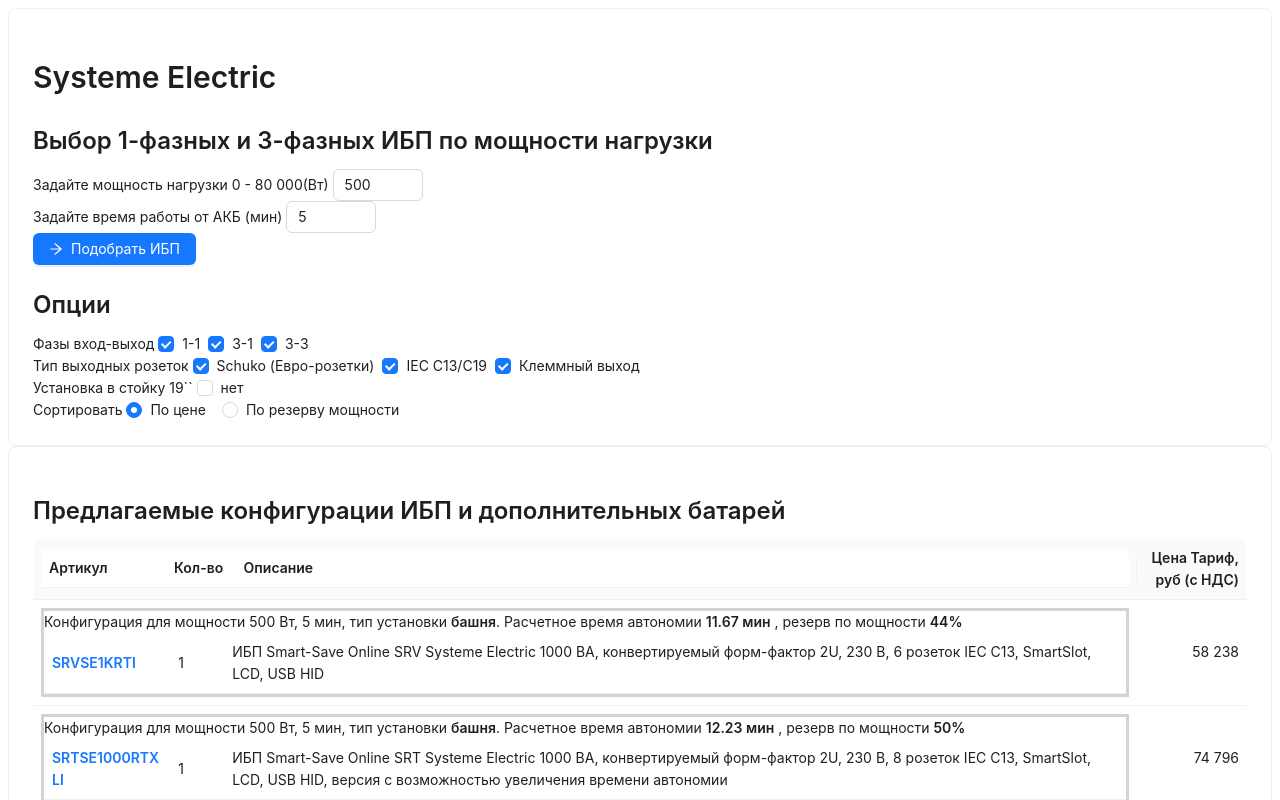
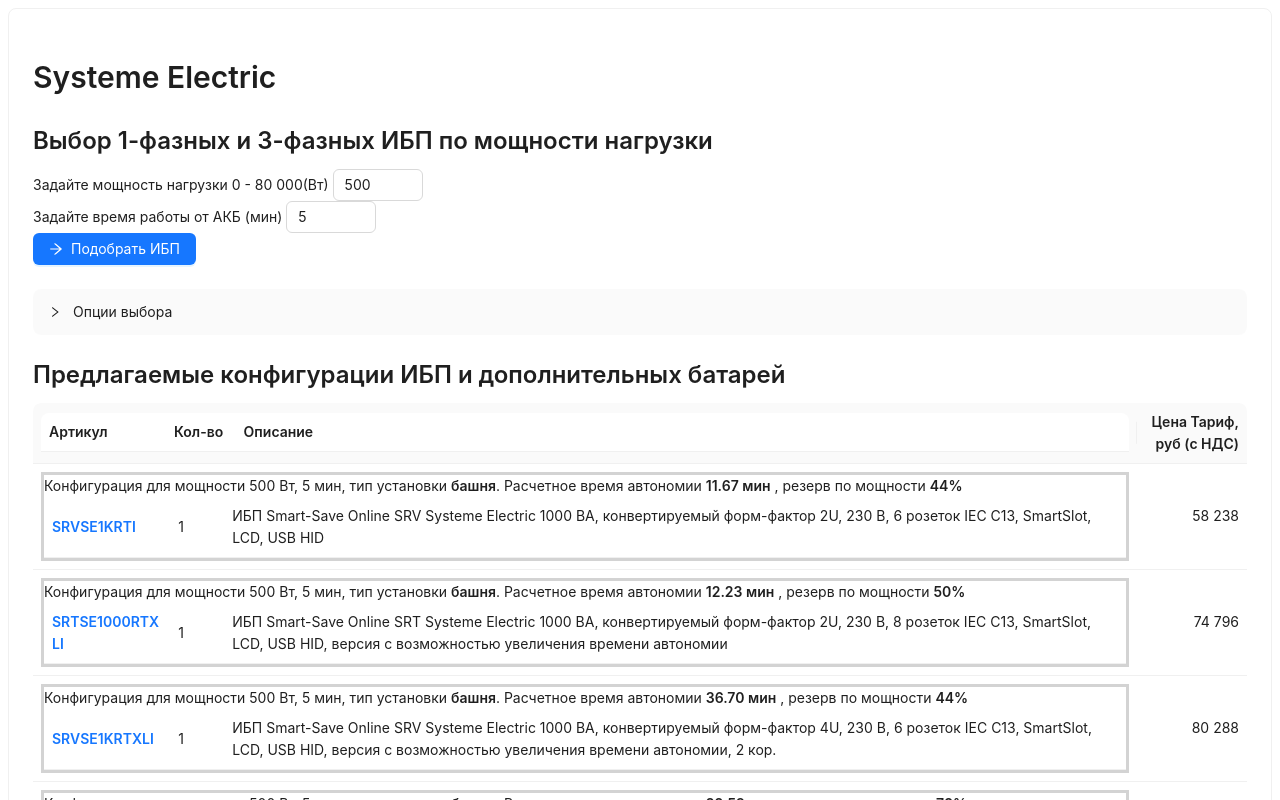
Before and after one commit to psvekb/ups-selector, a Next.js app: page / in a window 1280 px wide. Both pictures are taken after a click on the button "Подобрать ИБП". Shown: the top 800 px of the page. Built offline with nearby package versions, Linux system fonts and the light colour scheme.

Commit message:
add collapse option panel

```diff
--- a/Components/UpsSelector.jsx
+++ b/Components/UpsSelector.jsx
@@ -12,6 +12,7 @@
   Col,
   Table,
   Checkbox,
+  Collapse,
   // Text,
 } from "antd";
 import { ArrowRightOutlined, CalculatorOutlined } from "@ant-design/icons";
@@ -287,7 +288,9 @@
         </Form.Item>
         {finish && (
           <>
-            <Typography.Title level={3}>Опции </Typography.Title>
+            {/* <Typography.Title level={3}>Опции </Typography.Title> */}
+            <Collapse bordered={false} defaultActiveKey={["1"]}>
+              <Collapse.Panel header={"Опции выбора"}>
                 <Text>Фазы вход-выход </Text>
                 <Checkbox
                   checked={requestState.phase11}
@@ -349,11 +352,11 @@
                   <Radio value="price">По цене </Radio>
                   <Radio value="powerReserve">По резерву мощности </Radio>
                 </Radio.Group>
+              </Collapse.Panel>
+            </Collapse>
           </>
         )}
-      </Card>
         {finish && (
-        <Card>
           <>
             <Typography.Title level={3}>
               Предлагаемые конфигурации ИБП и дополнительных батарей
@@ -366,8 +369,8 @@
               pagination={false}
             />
           </>
+        )}
       </Card>
-      )}
     </>
   );
 };
```
Lines whose indentation alone changed are shown as unchanged.
